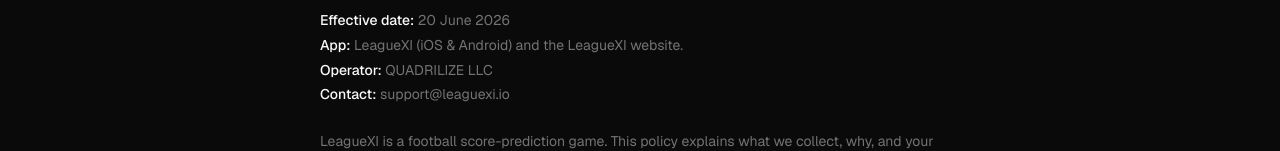
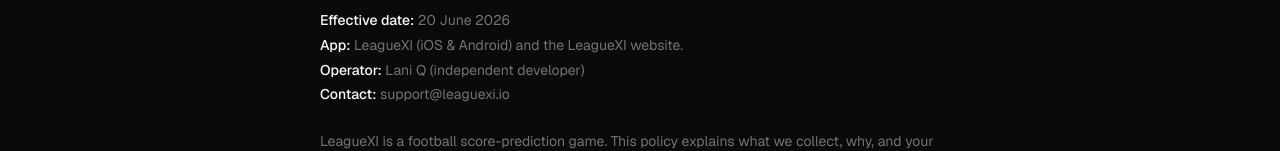
Before and after one commit to skllz/LeagueXI, a Next.js app: page /privacy in a window 1280 px wide. Shown: the part 140-291 px from the top of the page. Built offline with nearby package versions, Linux system fonts and the light colour scheme; no server answers.

Commit message:
copy: privacy policy operator is Lani Q (individual, not QUADRILIZE LLC)
Co-Authored-By: Claude Opus 4.8 <noreply@anthropic.com>

```diff
--- a/src/app/privacy/page.tsx
+++ b/src/app/privacy/page.tsx
@@ -14,7 +14,7 @@ export default function PrivacyPage() {
         <div className="text-muted-foreground space-y-0.5">
           <p><span className="font-medium text-foreground">Effective date:</span> 20 June 2026</p>
           <p><span className="font-medium text-foreground">App:</span> LeagueXI (iOS &amp; Android) and the LeagueXI website.</p>
-          <p><span className="font-medium text-foreground">Operator:</span> QUADRILIZE LLC</p>
+          <p><span className="font-medium text-foreground">Operator:</span> Lani Q (independent developer)</p>
           <p><span className="font-medium text-foreground">Contact:</span> support@leaguexi.io</p>
         </div>
       </div>
```
